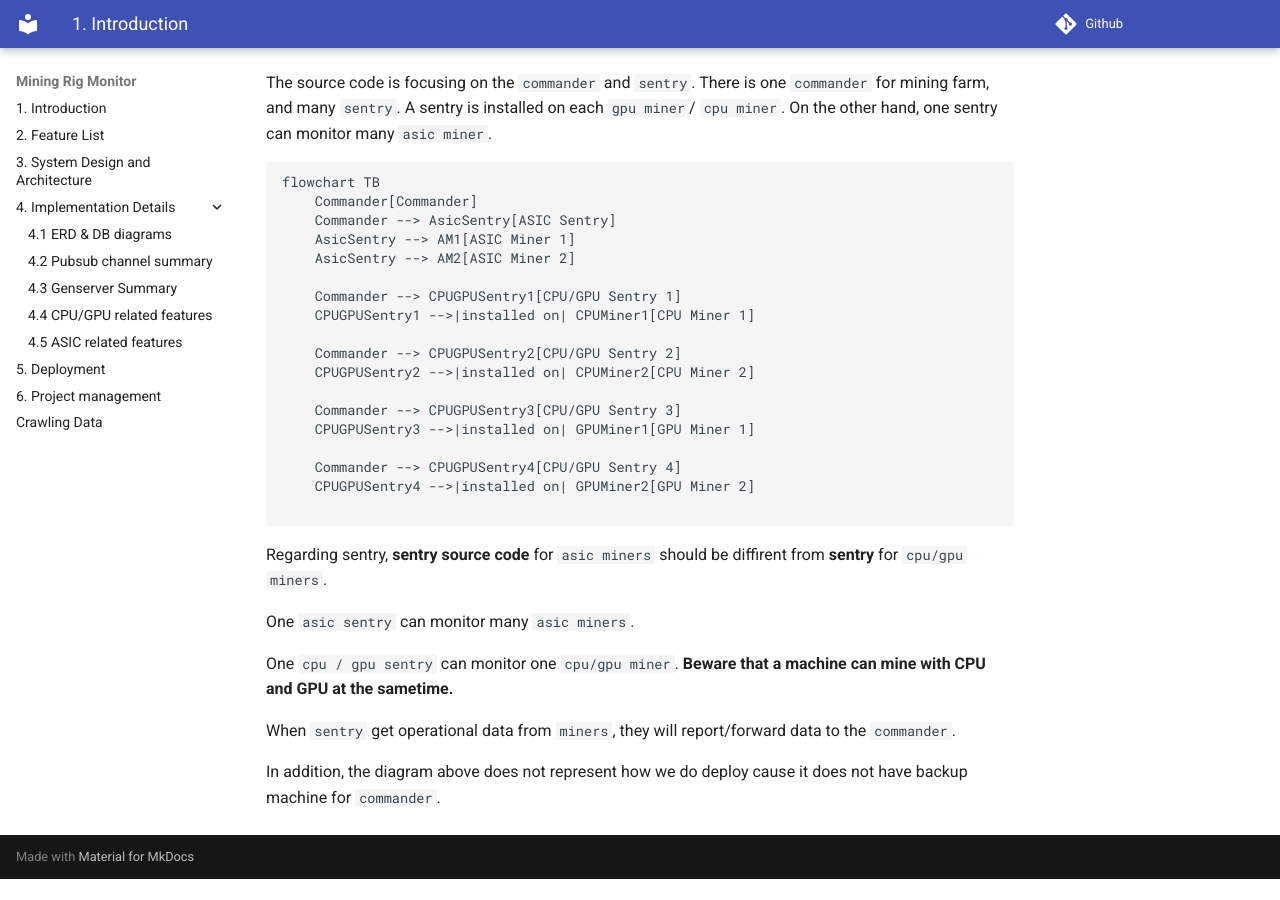
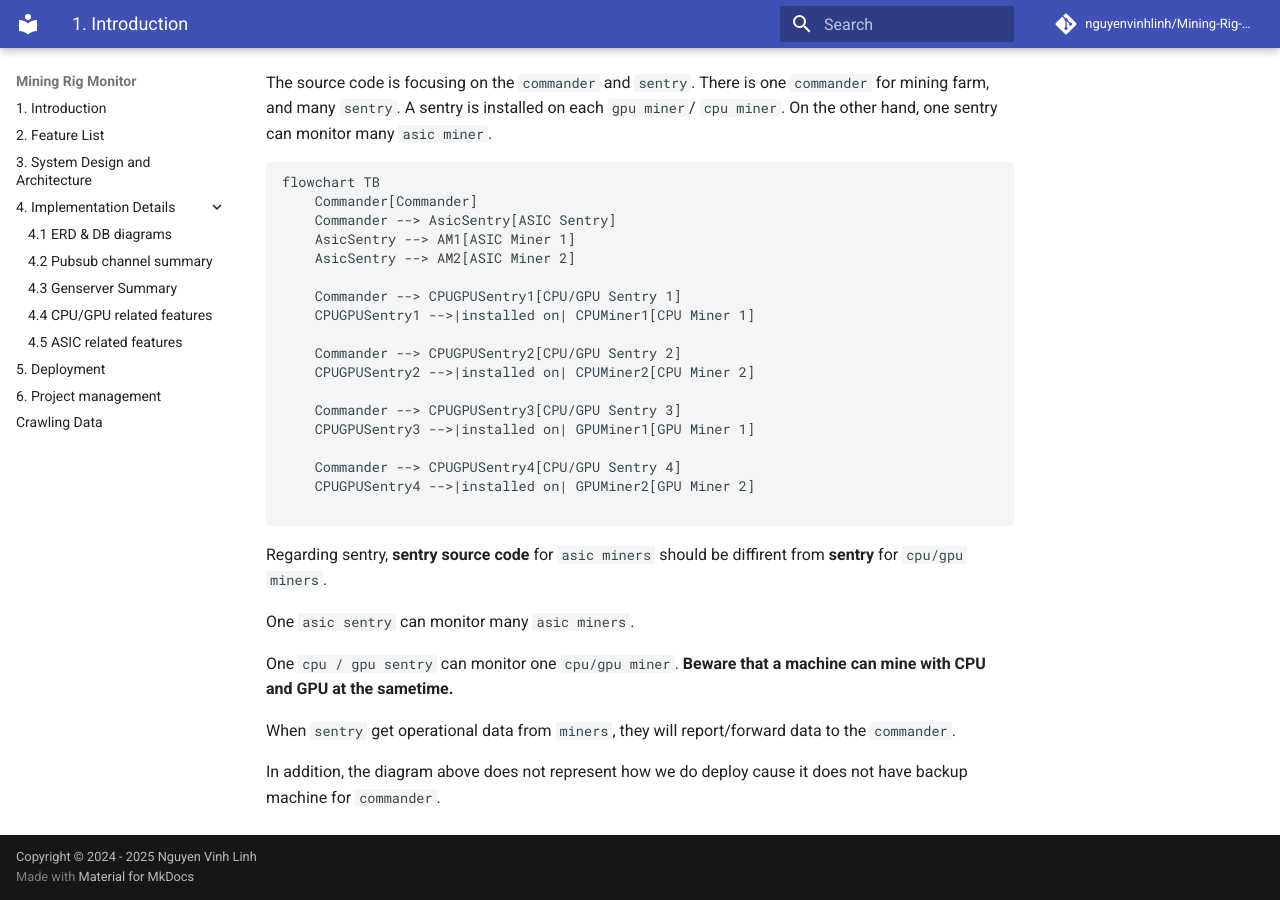
Before and after one commit to nguyenvinhlinh/Mining-Rig-Monitor-Document, an MkDocs documentation site: the page built from docs/index.md, in a window 1280 px wide and 900 px high, scrolled down 672 px. Built offline with MkDocs 1.6.1 and Material for MkDocs 9.7.7, drawn with Linux system fonts in a browser that asks for light colours; comment, search, counter and statistics services are not loaded; before the commit the page ends 1551 px from its top, so only the background shows below that.

Commit message:
add site author , copyright .

```diff
--- a/mkdocs.yml
+++ b/mkdocs.yml
@@ -1,6 +1,11 @@
 site_name: Mining Rig Monitor
+site_author: Nguyen Vinh Linh
+
 repo_url: https://github.com/nguyenvinhlinh/Mining-Rig-Monitor-Document
-repo_name: Github
+repo_name: nguyenvinhlinh/Mining-Rig-Monitor-Document
+
+copyright: Copyright &copy; 2024 - 2025 Nguyen Vinh Linh
+
 nav:
   - '01-introduction.md'
   - '02-features.md'
@@ -14,15 +19,19 @@ nav:
   - '05-deployment.md'
   - '06-project-management.md'
   - 'crawling-data.md'
+
 plugins:
     - mermaid2
     - panzoom:
         full_screen: True
+    - search
 
 theme:
   name: material
   features:
     - navigation.expand
+    - search.suggest
+    - search.highlight
 
 markdown_extensions:
   - admonition
```
